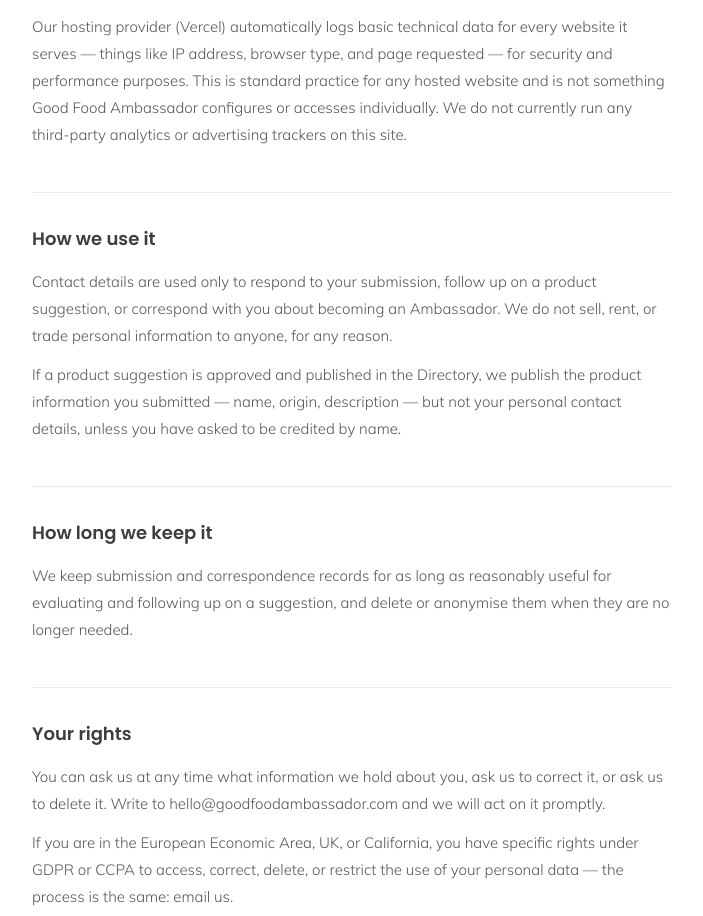
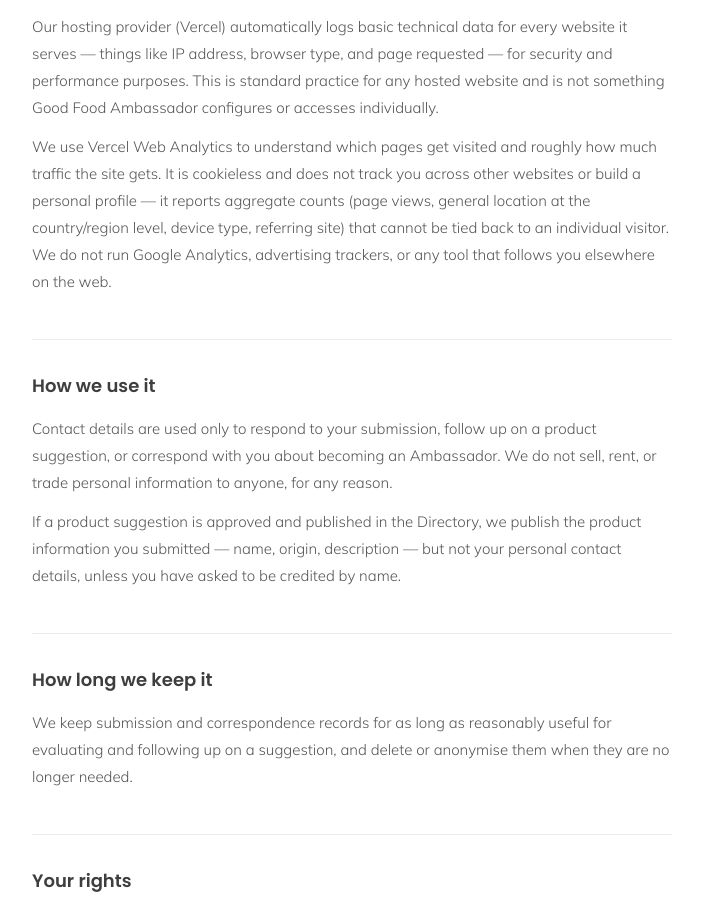
Before and after one commit to GoodFoodAmbassador/good-food-ambassador, a Next.js app: page /privacy in a window 1280 px wide. Shown: the part 1020-1936 px from the top of the page, without its empty margins (288-991 px from the left). Built offline with nearby package versions, Linux system fonts and the light colour scheme.

Commit message:
Add Vercel Web Analytics (cookieless, first-party) and update Privacy Policy to disclose it

```diff
--- a/app/layout.jsx
+++ b/app/layout.jsx
@@ -1,4 +1,5 @@
 import { Poppins, Mulish } from 'next/font/google'
+import { Analytics } from '@vercel/analytics/next'
 import './globals.css'
 
 const poppins = Poppins({
@@ -76,7 +77,10 @@ export default function RootLayout({ children }) {
           }}
         />
       </head>
-      <body>{children}</body>
+      <body>
+        {children}
+        <Analytics />
+      </body>
     </html>
   )
 }
--- a/app/privacy/page.jsx
+++ b/app/privacy/page.jsx
@@ -20,7 +20,8 @@ const SECTIONS = [
     body: [
       'We collect only what you choose to give us. If you use the Suggest or Join forms, that may include your name, email address, and whatever product or contact details you enter. If you email us directly, we receive whatever is in that email.',
       'We do not require an account to use this site, and we do not collect passwords, payment details, or government ID of any kind — the site has no checkout or login.',
-      'Our hosting provider (Vercel) automatically logs basic technical data for every website it serves — things like IP address, browser type, and page requested — for security and performance purposes. This is standard practice for any hosted website and is not something Good Food Ambassador configures or accesses individually. We do not currently run any third-party analytics or advertising trackers on this site.',
+      'Our hosting provider (Vercel) automatically logs basic technical data for every website it serves — things like IP address, browser type, and page requested — for security and performance purposes. This is standard practice for any hosted website and is not something Good Food Ambassador configures or accesses individually.',
+      'We use Vercel Web Analytics to understand which pages get visited and roughly how much traffic the site gets. It is cookieless and does not track you across other websites or build a personal profile — it reports aggregate counts (page views, general location at the country/region level, device type, referring site) that cannot be tied back to an individual visitor. We do not run Google Analytics, advertising trackers, or any tool that follows you elsewhere on the web.',
     ],
   },
   {
--- a/package.json
+++ b/package.json
@@ -11,7 +11,8 @@
   "dependencies": {
     "next": "^14.2.0",
     "react": "^18.3.0",
-    "react-dom": "^18.3.0"
+    "react-dom": "^18.3.0",
+    "@vercel/analytics": "^1.4.1"
   },
   "devDependencies": {
     "eslint": "^8.0.0",
```
